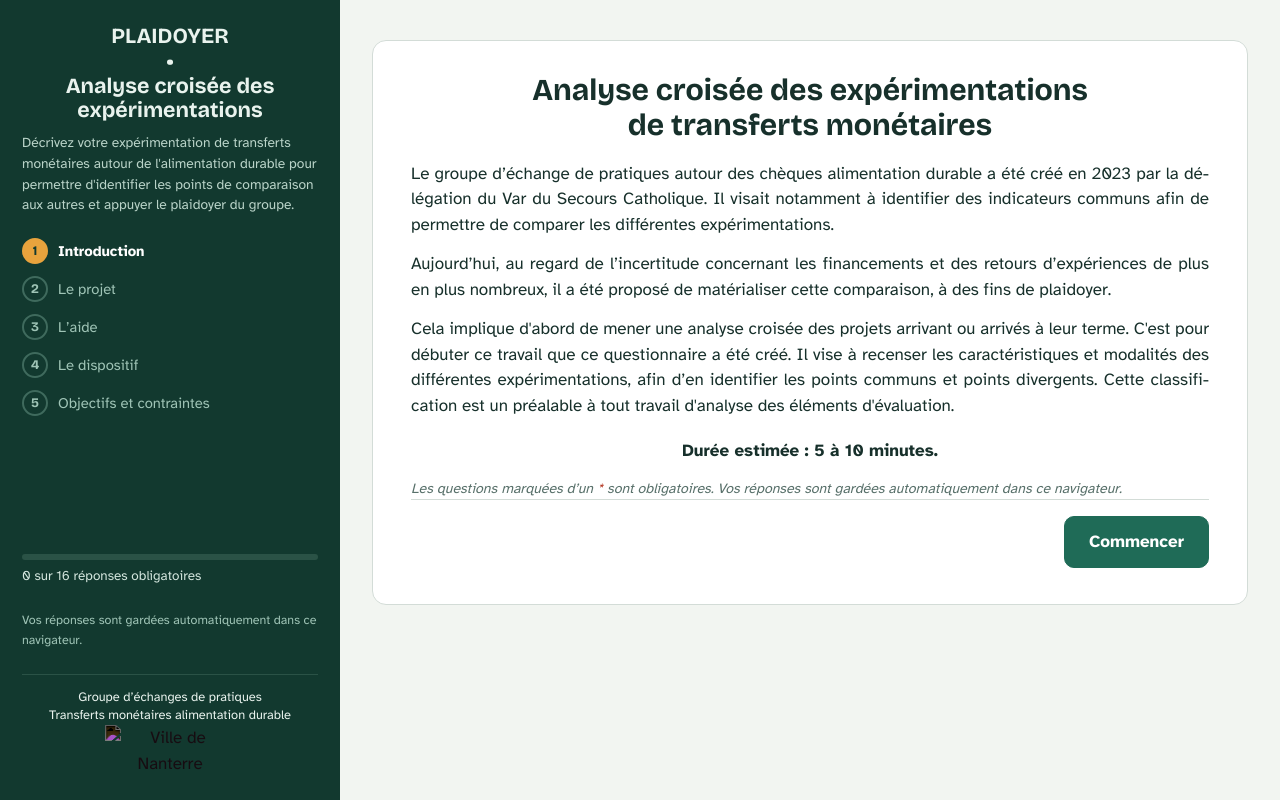
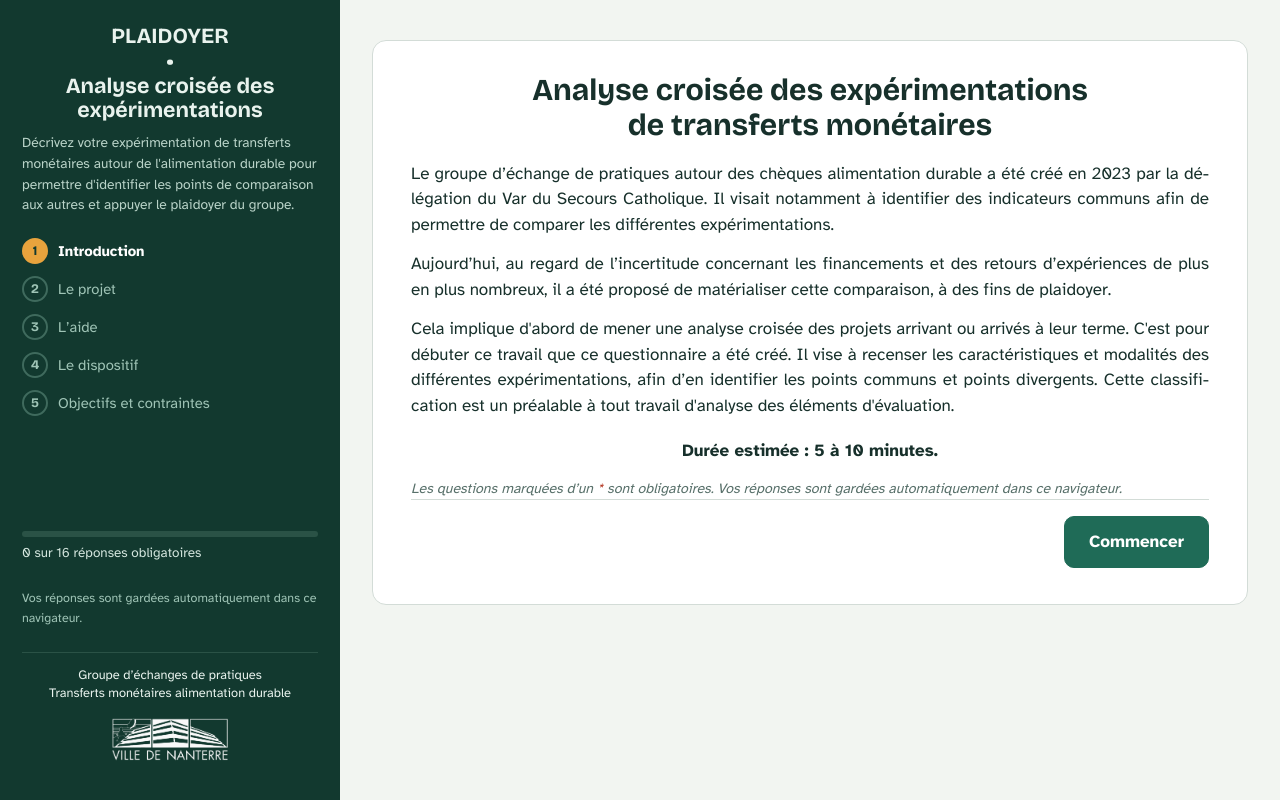
Before and after one commit to Formulaire24/GEP_Plaidoyer, a plain HTML site: page GEP/index.html in a window 1280 px wide. Drawn offline with nearby package versions, Linux system fonts and the light colour scheme.

Commit message:
Add logo image to index.html

```diff
--- a/GEP/index.html
+++ b/GEP/index.html
@@ -117,7 +117,7 @@ noscript p{color:var(--err);font-weight:700}
 <div class="logo"><div style="text-align: center;">
   <div>Groupe d’échanges de pratiques</div>
    <div>Transferts monétaires alimentation durable</div>
-</div><img src="logo-nanterre.png" alt="Ville de Nanterre"></div>
+</div><img src="photo.png" alt="Ville de Nanterre"></div>
 </aside>
 <main class="main"><div class="card" id="card"></div></main>
 </div>
```
